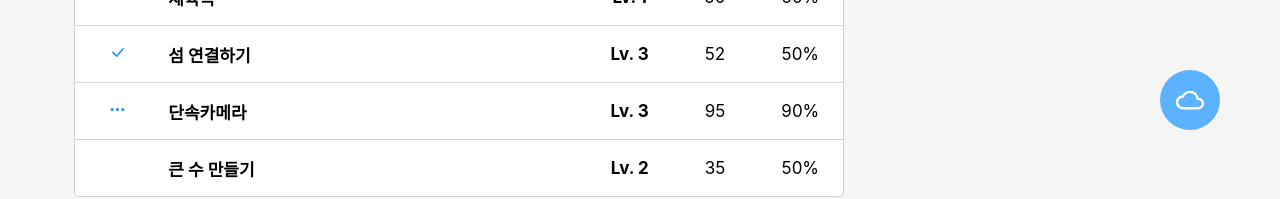
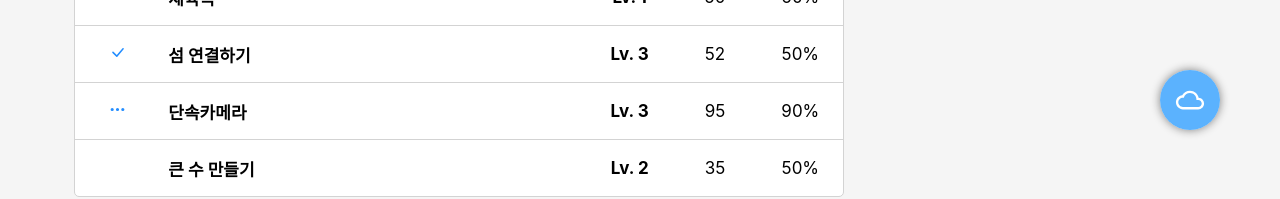
Before and after one commit to GoormCoder/FrontEnd, a React (Create React App) app: page /quest in a window 1280 px wide. Shown: the part 630-829 px from the top of the page. Built offline with nearby package versions, Linux system fonts and the light colour scheme; a web font is replaced by a local one.

Commit message:
feat : 채팅, 사이드바 오픈 방식 변경

```diff
--- a/src/components/ChatIcon/ChatIcon.tsx
+++ b/src/components/ChatIcon/ChatIcon.tsx
@@ -1,21 +1,33 @@
 import React, { useState } from 'react'
 import styled from 'styled-components'
 import ChatFriendPage from '../../pages/ChatFriendPage/ChatFriendPage'
-import { DisplayProps } from '../../pages/ChatFriendPage/types'
+import { DisplayAndOpacityProps } from '../../pages/ChatFriendPage/types'
 import { IoMdCloudOutline, IoMdClose } from "react-icons/io";
 
 
 const ChatIcon = () => {
 
-    const [isOpened, setIsOpened] = useState<boolean>(false);
+    const [display, setDisplay] = useState<boolean>(false);
+    const [opacity, setOpacity] = useState<boolean>(false);
+
+
+    const setOpenChat = () => {
+
+        setTimeout(() => {
+            display ? setDisplay(pre => !pre) : setOpacity(pre => !pre)
+        }, 100)
+        display ? setOpacity(pre => !pre) : setDisplay(pre => !pre)
+    }
 
     return (
         <ChatContainer>
-            <ChatPageContainer display={isOpened}>
+            <ChatPageContainer display={display} opacity={opacity}>
                 <ChatFriendPage />
             </ChatPageContainer>
-            <ChatIconContainer onClick={() => setIsOpened(pre => !pre)}>
-                {isOpened ? <IoMdClose /> : <IoMdCloudOutline />}
+            <ChatIconContainer onClick={() => { setOpenChat() }}>
+                <div>
+                    {opacity ? <IoMdClose /> : <IoMdCloudOutline />}
+                </div>
             </ChatIconContainer>
         </ChatContainer>
     )
@@ -33,11 +45,18 @@ const ChatContainer = styled.div`
     right: 60px;
 `
 
-const ChatPageContainer = styled.div<DisplayProps>`
-    display: ${props => props.display ? "block" : "none"};;
+const ChatPageContainer = styled.div<DisplayAndOpacityProps>`
+    position: relative;
+    display: ${props => props.display ? "block" : "none"};
+    opacity: ${props => props.opacity ? "1" : "0"};
+    margin-bottom: ${props => props.opacity ? "0px" : "-25px"};
+    transition: 0.2s ease;
 `
 
 const ChatIconContainer = styled.div`
+
+
+    & div{
         display: flex;
         justify-content: center;
         align-items: center;
@@ -47,5 +66,14 @@ const ChatIconContainer = styled.div`
         height: 60px;
         color: white;
         font-size: 30px;
+        transition: 0.2s ease;
+        box-shadow: 0px 0px 10px 0px gray;
         cursor: pointer;
+    }
+
+    & div:active{
+        width: 55px;
+        height: 55px;
+        background-color: #3da5ff;
+    }
 `
--- a/src/components/SideBar/SideBar.tsx
+++ b/src/components/SideBar/SideBar.tsx
@@ -1,4 +1,4 @@
-import React, { useState } from 'react'
+import React, { useEffect, useRef, useState } from 'react'
 import { SidebarProps } from './types';
 import { FaAnglesRight } from "react-icons/fa6";
 import { GiHamburgerMenu } from "react-icons/gi";
@@ -15,20 +15,34 @@ const SideBar: React.FC<SidebarProps> = ({ isOpen }) => {
         { path: "/rank", value: "랭킹" },
     ]
 
-
+    const chatRef = useRef<HTMLDivElement | null>(null);
     const [isSidebarOpen, setisSidebarOpen] = useState(false);
 
     const toggleSidebar = () => {
-        setisSidebarOpen(!isSidebarOpen);
+        setisSidebarOpen(pre => !pre);
     };
+
+    useEffect(() => {
+        function handleClickOutSide(e: MouseEvent) {
+            if (chatRef.current && !chatRef.current.contains(e.target as Node)) {
+                setisSidebarOpen(false);
+            }
+        }
+
+        document.addEventListener('mouseup', handleClickOutSide);
+        return () => {
+            document.removeEventListener('mouseup', handleClickOutSide);
+        };
+    }, [])
+
     return (
-        <SidebarMenu isOpen={isSidebarOpen}>
+        <SidebarMenu isOpen={isSidebarOpen} ref={chatRef}>
             <SideBarButton isOpen={isSidebarOpen} onClick={toggleSidebar}>
                 {isSidebarOpen ? <FaAnglesRight /> : <GiHamburgerMenu />}
             </SideBarButton>
             <h2>Menu</h2>
             {linkData.map((data) => (
-                <Link to={data.path}>{data.value}</Link>
+                <Link to={data.path} onClick={toggleSidebar}>{data.value}</Link>
             ))}
         </SidebarMenu>
     )
--- a/src/pages/ChatFriendPage/types.ts
+++ b/src/pages/ChatFriendPage/types.ts
@@ -28,6 +28,11 @@ export interface DisplayProps {
     display: boolean;
 }
 
+export interface DisplayAndOpacityProps extends DisplayProps {
+    opacity: boolean;
+}
+
+
 export interface FriendDataProps {
     userID: UserID
     setDisplay: (isOpened: boolean) => void;
```
Lines whose indentation alone changed are shown as unchanged.
